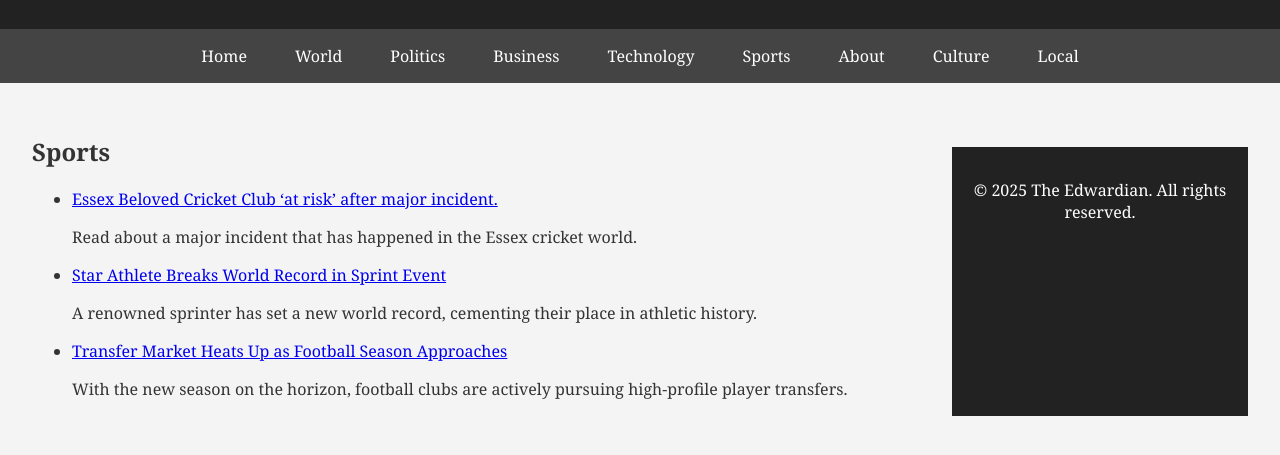
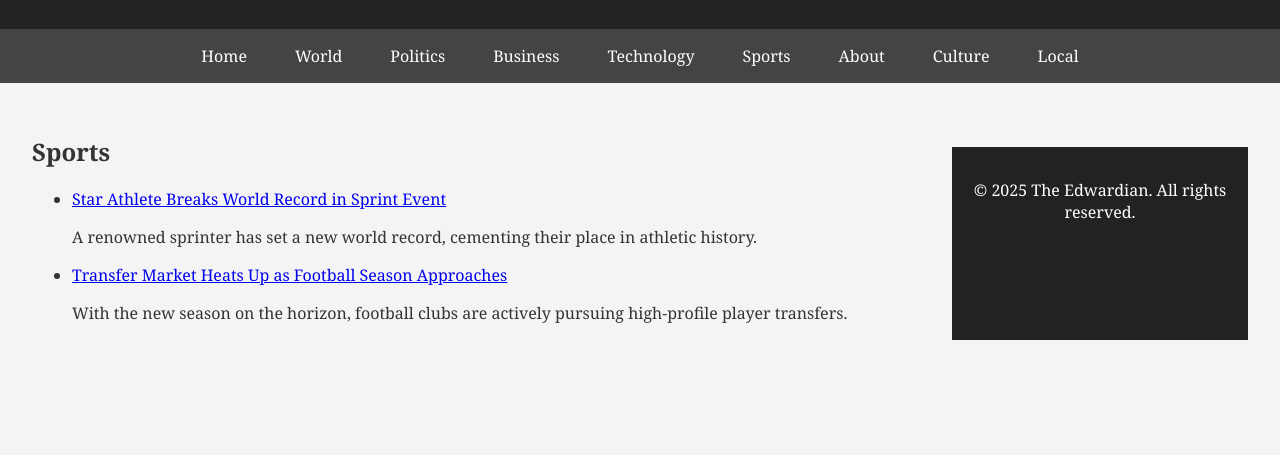
Before and after one commit to studypi3/TheEdwardianSports, a plain HTML site: page index.html in a window 1280 px wide. Shown: the part 127-582 px from the top of the page. Drawn offline with Linux system fonts and the light colour scheme.

Commit message:
Update index.html

```diff
--- a/index.html
+++ b/index.html
@@ -103,10 +103,6 @@
             <h2>Sports</h2>
             <ul class="article-list">
                 <li>
-                    <a href="https://studypi3.github.io/TheEdwardianSport1/">Essex Beloved Cricket Club ‘at risk’ after major incident.</a>
-                    <p>Read about a major incident that has happened in the Essex cricket world.</p>
-                </li>
-                <li>
                     <a href="#">Star Athlete Breaks World Record in Sprint Event</a>
                     <p>A renowned sprinter has set a new world record, cementing their place in athletic history.</p>
                 </li>
```
